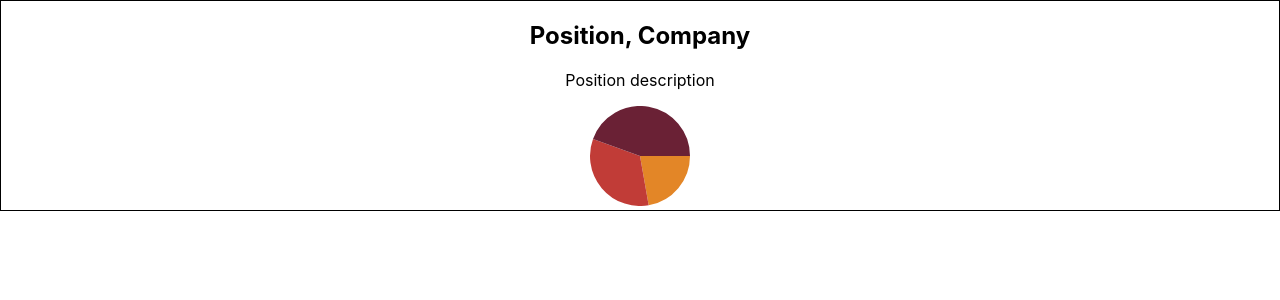
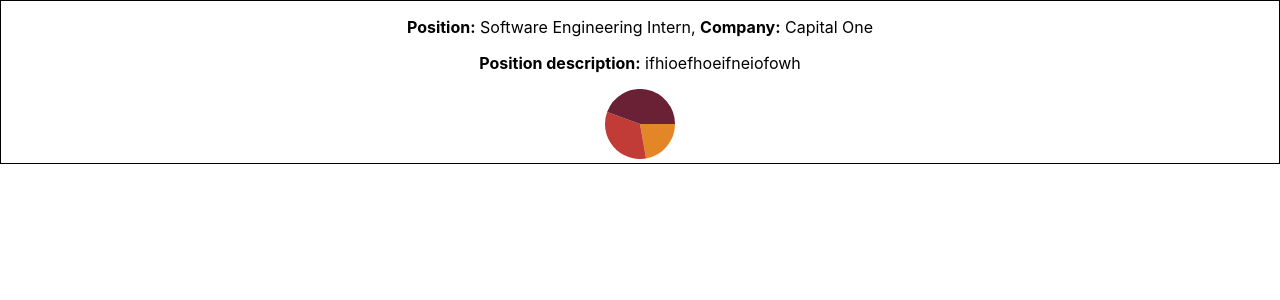
Before and after one commit to anjalisamavedam/sprout-technica-2022, a React (Create React App) app in the folder my-app/: page /internship in a window 1280 px wide. Shown: the top 300 px of the page. Built offline with nearby package versions, Linux system fonts and the light colour scheme.

Commit message:
added props for jobcard

```diff
--- a/my-app/src/components/internship/Internship.jsx
+++ b/my-app/src/components/internship/Internship.jsx
@@ -4,7 +4,7 @@ import JobCard from './JobCard'
 const Internship = memo(() => {
   return (
     <div>
-      <JobCard/>
+      <JobCard position="Software Engineering Intern" company="Capital One" description="ifhioefhoeifneiofowh"/>
 
     </div>
   )
--- a/my-app/src/components/internship/JobCard.css
+++ b/my-app/src/components/internship/JobCard.css
@@ -5,6 +5,6 @@
 
 .pie-chart {
 
-  height: 100px;
+  height: 70px;
 
 }
--- a/my-app/src/components/internship/JobCard.jsx
+++ b/my-app/src/components/internship/JobCard.jsx
@@ -1,12 +1,11 @@
-import React, { memo } from 'react'
 import { PieChart } from 'react-minimal-pie-chart'
 import './JobCard.css'
 
-const JobCard = memo(() => {
+const JobCard = (props) => {
   return (
     <div className='jobcard'>
-      <h2>Position, Company</h2>
-      <p>Position description</p>
+      <p><strong>Position:</strong> {props.position}, <strong>Company:</strong> {props.company}</p>
+      <p><strong>Position description:</strong> {props.description}</p>
       <PieChart className='pie-chart'
         data={[
           { title: 'One', value: 10, color: '#E38627' },
@@ -19,6 +18,6 @@ const JobCard = memo(() => {
 
     </div>
   )
-})
+}
 
 export default JobCard
```
